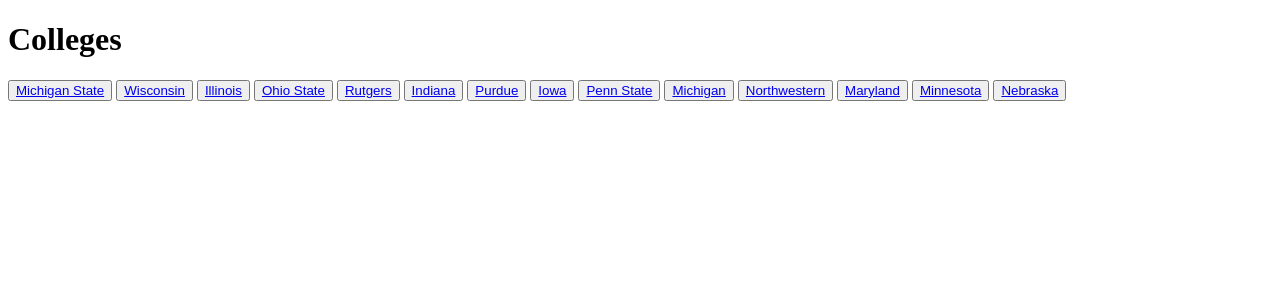
After one commit to anhluunguyen3113/Boilermake_2022, a Django app: page /list in a window 1280 px wide. The commit adds this page. Shown: the top 300 px of the page. Run offline with Django 4.2, Linux system fonts and the light colour scheme.

Commit message:
added college web page buttons

```diff
--- a/Hackathon2022/authentication/urls.py
+++ b/Hackathon2022/authentication/urls.py
@@ -23,5 +23,6 @@
     path('minnesota', views.minnesota, name='Minnesota'),
     path('nebraska', views.nebraska, name='Nebraska'),
 
+    path('list', views.list, name='College List'),
 
 ]
--- a/Hackathon2022/authentication/views.py
+++ b/Hackathon2022/authentication/views.py
@@ -215,6 +215,10 @@
             return render(request, "authentication/nebraska.html", {'content': i})
 
 
+def list(request):
+    return render(request, "authentication/list.html")
+
+
 def static():
     r = requests.get('https://www.sports-reference.com/cbb/conferences/big-ten/2022.html')
     soup = BeautifulSoup(r.content, 'html.parser')
--- a/Hackathon2022/templates/authentication/index.html
+++ b/Hackathon2022/templates/authentication/index.html
@@ -105,6 +105,8 @@
     <h4>You are successfully logged in</h4>
     <p4><button type="submit"> <a href="/signout"> SignOut</a></button></p4>
     <p3><button type="submit"> <a href="/stats"> Statistics</a></button></p3>
+    <p3><button type="submit"> <a href="/list"> Colleges</a></button></p3>
+
     {% else %}
     <p1><button type="submit"> <a href="/signup"> Sign Up</a></button></p1>
     <p2><button type="submit"> <a href="/signin"> Sign In</a></button></p2>
--- /dev/null
+++ b/Hackathon2022/templates/authentication/list.html
@@ -0,0 +1,33 @@
+<!DOCTYPE html>
+<html lang="en">
+<head>
+    <meta charset="UTF-8">
+    <title>Title</title>
+    <h1>Colleges</h1>
+
+
+    <p3><button type="submit"> <a href="/michigan_state"> Michigan State</a></button></p3>
+    <p3><button type="submit"> <a href="/wisconsin"> Wisconsin</a></button></p3>
+    <p3><button type="submit"> <a href="/illinois"> Illinois</a></button></p3>
+    <p3><button type="submit"> <a href="/ohio_state"> Ohio State</a></button></p3>
+    <p3><button type="submit"> <a href="/rutgers"> Rutgers</a></button></p3>
+    <p3><button type="submit"> <a href="/indiana"> Indiana</a></button></p3>
+    <p3><button type="submit"> <a href="/purdue"> Purdue</a></button></p3>
+    <p3><button type="submit"> <a href="/iowa"> Iowa</a></button></p3>
+    <p3><button type="submit"> <a href="/penn_state"> Penn State</a></button></p3>
+    <p3><button type="submit"> <a href="/michigan"> Michigan</a></button></p3>
+    <p3><button type="submit"> <a href="/northwestern"> Northwestern</a></button></p3>
+    <p3><button type="submit"> <a href="/maryland"> Maryland</a></button></p3>
+    <p3><button type="submit"> <a href="/minnesota"> Minnesota</a></button></p3>
+    <p3><button type="submit"> <a href="/nebraska"> Nebraska</a></button></p3>
+
+
+
+
+
+
+</head>
+<body>
+
+</body>
+</html>
```
Also changed, not shown: Hackathon2022/db.sqlite3.
